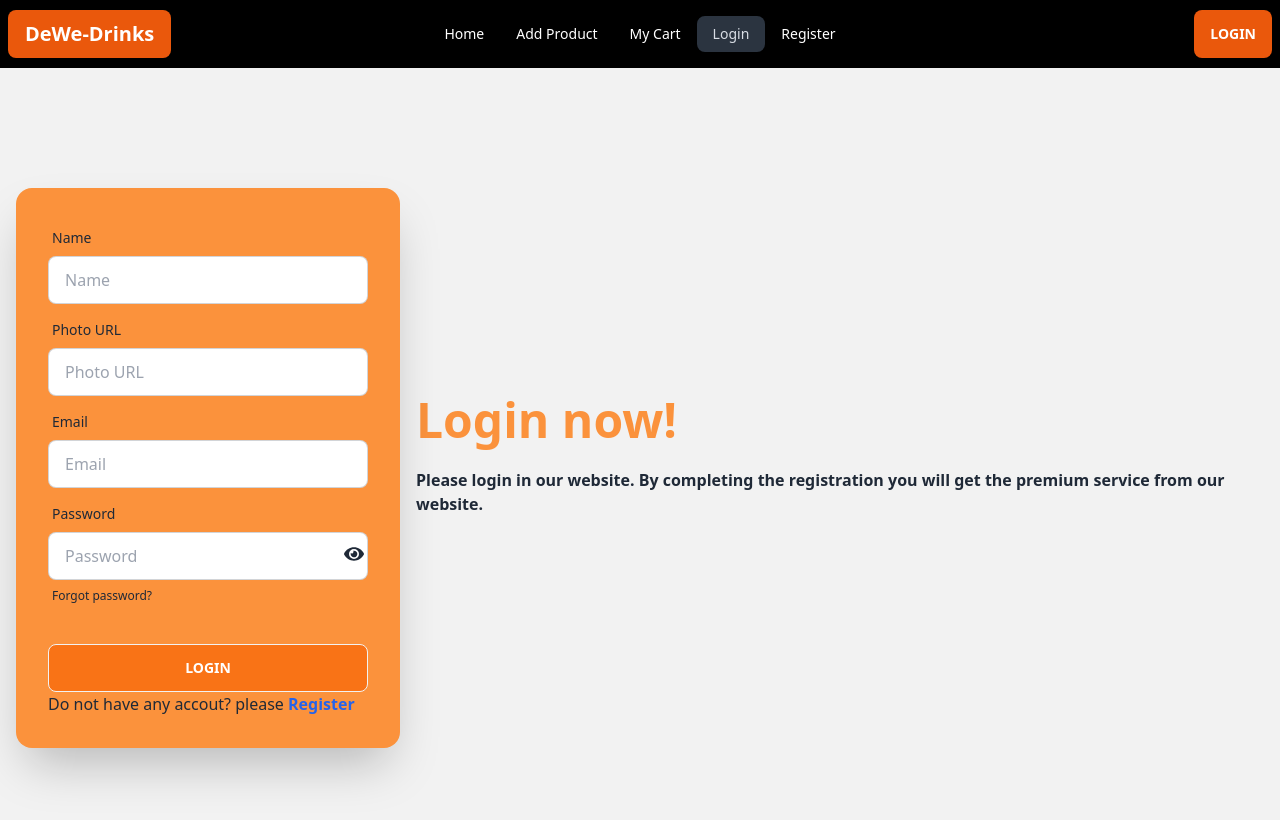
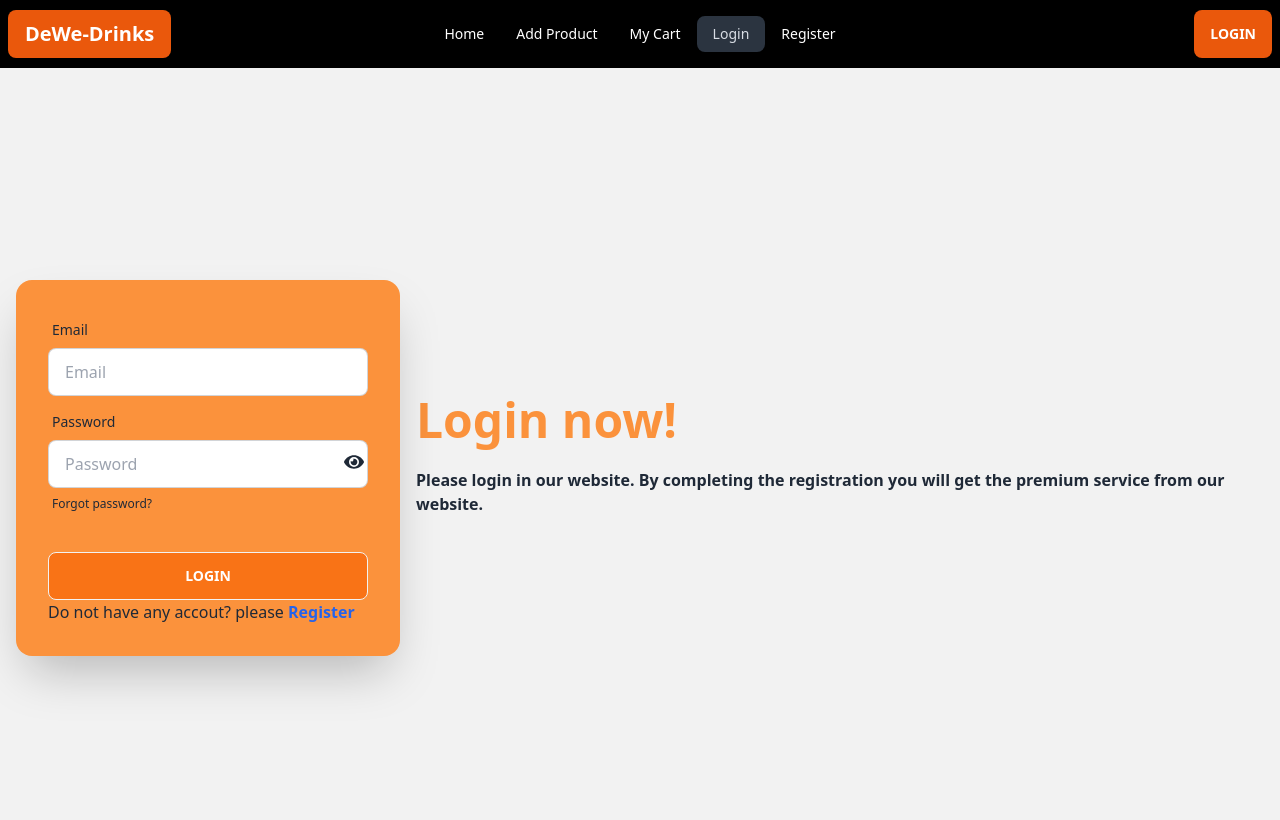
Before and after one commit to AbdulWahidKhan315/dewy-drinks-clientSide, a React (Vite) app: page /login in a window 1280 px wide. Shown: the top 820 px of the page. Built offline with nearby package versions, Linux system fonts and the light colour scheme; no server answers.

Commit message:
added signin system with firebase in login page

```diff
--- a/src/pages/Login/Login.jsx
+++ b/src/pages/Login/Login.jsx
@@ -1,17 +1,37 @@
-import { useState } from "react";
+import { useContext, useState } from "react";
 import { FaEye, FaEyeSlash } from 'react-icons/fa';
-import { Link } from "react-router-dom";
+import { Link, useNavigate } from "react-router-dom";
+import { AuthContext } from "../../providers/AuthProvider";
+import Swal from "sweetalert2";
 
 const Login = () => {
+    const { signIn } = useContext(AuthContext);
     const [showPassword, setShowPassword] = useState(false);
+    const navigate = useNavigate();
 
     const handleLogin = (e) => {
         e.preventDefault();
-        const name = e.target.name.value;
-        const photo = e.target.photo.value;
         const email = e.target.email.value;
         const password = e.target.password.value;
-        console.log(name,photo,email,password)
+
+        signIn(email, password)
+            .then(() => {
+                Swal.fire({
+                    title: 'Success!',
+                    text: 'Login Successfully',
+                    icon: 'success',
+                    confirmButtonText: 'Ok'
+                })
+                navigate(location?.state ? location.state : '/')
+            })
+            .catch(() => {
+                Swal.fire({
+                    title: 'Error!',
+                    text: 'Invalid Email and password! Check your email and password',
+                    icon: 'error',
+                    confirmButtonText: 'Cancel'
+                })
+            })
     }
     return (
         <div>
@@ -25,18 +45,6 @@ const Login = () => {
                             </div>
                             <div className="card flex-shrink-0 w-full max-w-sm shadow-2xl bg-orange-400">
                                 <form className="card-body" onSubmit={handleLogin}>
-                                    <div className="form-control">
-                                        <label className="label">
-                                            <span className="label-text">Name</span>
-                                        </label>
-                                        <input type="text" name="name" placeholder="Name" className="input input-bordered" required />
-                                    </div>
-                                    <div className="form-control">
-                                        <label className="label">
-                                            <span className="label-text">Photo URL</span>
-                                        </label>
-                                        <input type="text" name="photo" placeholder="Photo URL" className="input input-bordered" required />
-                                    </div>
                                     <div className="form-control">
                                         <label className="label">
                                             <span className="label-text">Email</span>
--- a/src/providers/AuthProvider.jsx
+++ b/src/providers/AuthProvider.jsx
@@ -1,4 +1,4 @@
-import { createUserWithEmailAndPassword, getAuth, onAuthStateChanged, signOut } from "firebase/auth";
+import { createUserWithEmailAndPassword, getAuth, onAuthStateChanged, signInWithEmailAndPassword, signOut } from "firebase/auth";
 import app from "../firebase/firebase.config";
 import { createContext, useEffect, useState } from "react";
 import Swal from "sweetalert2";
@@ -24,6 +24,11 @@ const AuthProvider = ({ children }) => {
         return createUserWithEmailAndPassword(auth, email, password)
     }
 
+    const signIn = (email, password) => {
+        setLoading(true);
+        return signInWithEmailAndPassword(auth, email, password);
+    }
+
 
     useEffect(() => {
         const unsubscribe = onAuthStateChanged(auth, (currentUser) => {
@@ -45,7 +50,8 @@ const AuthProvider = ({ children }) => {
         user,
         loading,
         createUserInFirebase,
-        logOut
+        logOut,
+        signIn
     }
     return (
         <AuthContext.Provider value={authInfo}>
```
